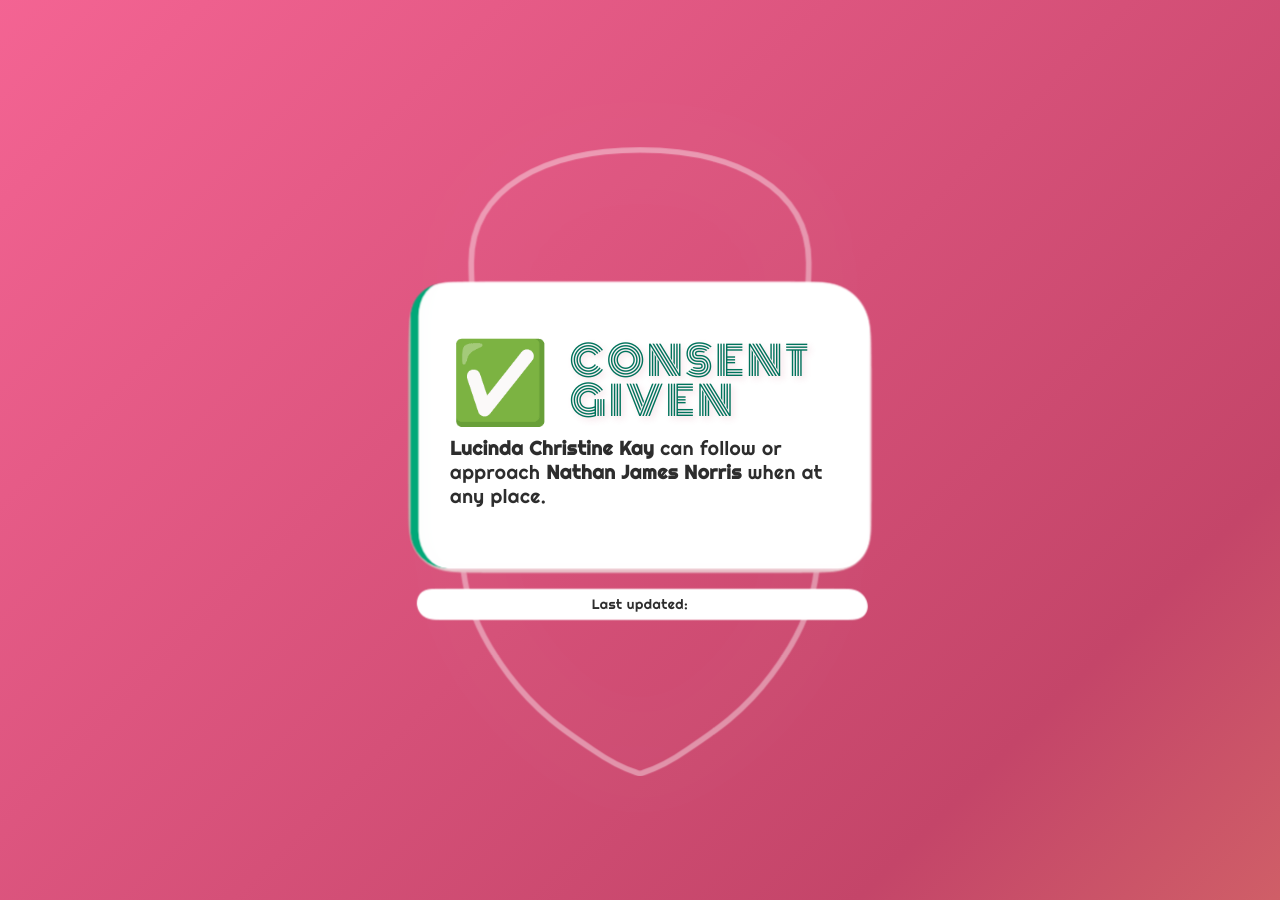
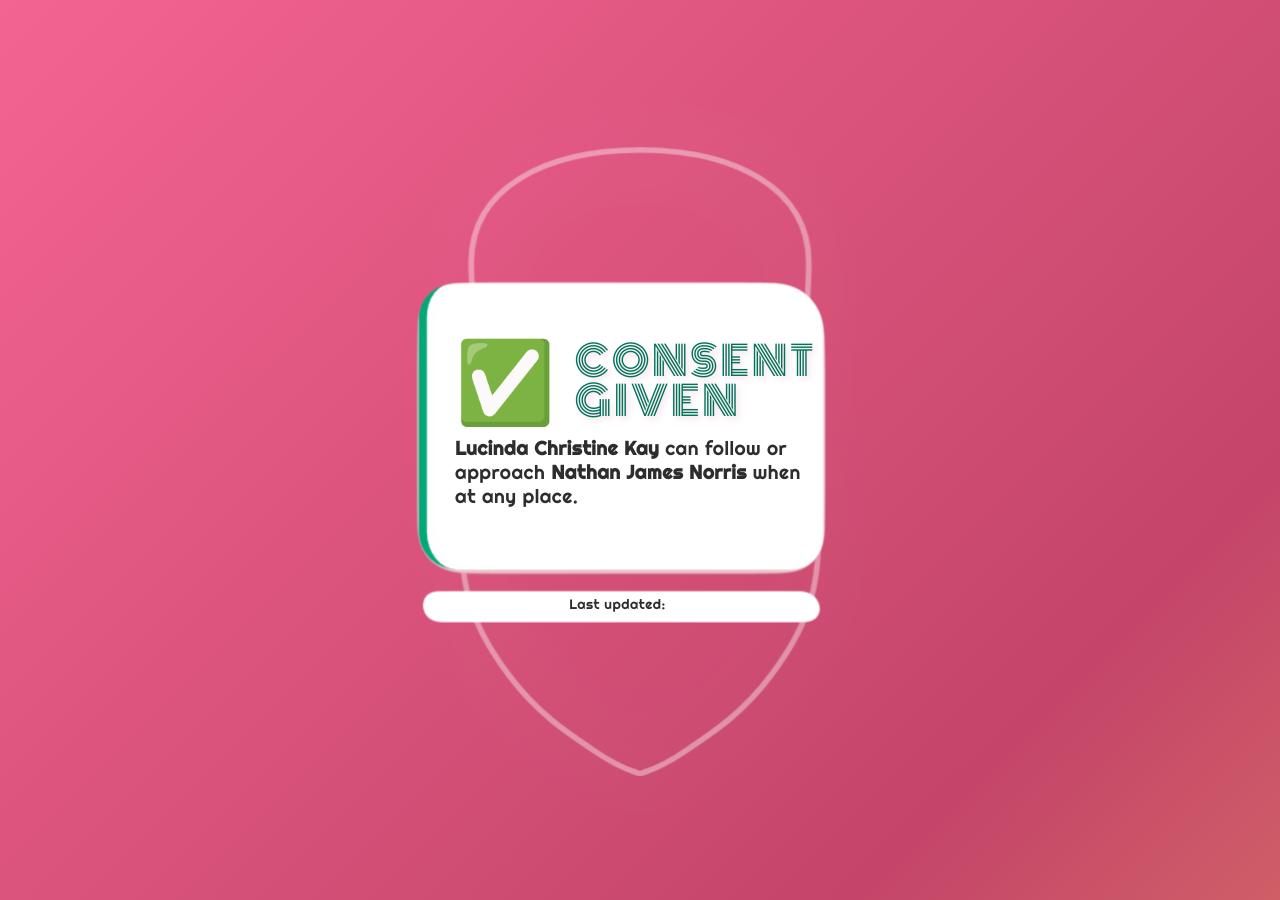
Before and after one commit to nathanjnorris/consent, a Jekyll site: the page built from index.html, in a window 1280 px wide. Built offline with Jekyll 4.4.1, drawn with Linux system fonts in a browser that asks for light colours.

Commit message:
style: can it contain?

```diff
--- a/_layouts/default.html
+++ b/_layouts/default.html
@@ -58,7 +58,7 @@
             width: min(95vw, 650px);
             height: min(90vh, 750px);
             pointer-events: none;
-            z-index: 1;
+            z-index: 0;
         }
 
         .lava-lamp-outline svg {
@@ -90,11 +90,10 @@
 
         .status-container {
             text-align: center;
-            max-width: 500px;
-            width: 100%;
+            max-width: 450px;
+            width: 90%;
             position: relative;
             z-index: 2;
-            padding: 20px;
         }
 
         .status-display {
@@ -109,6 +108,7 @@
             gap: 0 20px;
             align-items: start;
             z-index: 1;
+            max-width: 100%;
         }
 
         .status-display::before {
@@ -132,19 +132,19 @@
         @keyframes morph {
             0%, 100% {
                 border-radius: 30px 40px 30px 40px;
-                transform: translateY(0) scale(1);
+                transform: translateY(0) scale(1) translateX(0);
             }
             25% {
                 border-radius: 40px 30px 50px 30px;
-                transform: translateY(-5px) scale(1.01);
+                transform: translateY(-10px) scale(1.01) translateX(-5px);
             }
             50% {
                 border-radius: 30px 50px 30px 40px;
-                transform: translateY(0) scale(1);
+                transform: translateY(0) scale(1) translateX(5px);
             }
             75% {
                 border-radius: 50px 30px 40px 30px;
-                transform: translateY(5px) scale(0.99);
+                transform: translateY(10px) scale(0.99) translateX(-3px);
             }
         }
 
@@ -326,15 +326,15 @@
         @keyframes morphSmall {
             0%, 100% {
                 border-radius: 20px 25px 20px 25px;
-                transform: translateX(0) scale(1);
+                transform: translateX(0) scale(1) translateY(0);
             }
             33% {
                 border-radius: 25px 20px 30px 20px;
-                transform: translateX(-3px) scale(1.02);
+                transform: translateX(-5px) scale(1.02) translateY(-3px);
             }
             66% {
                 border-radius: 20px 30px 20px 25px;
-                transform: translateX(3px) scale(0.98);
+                transform: translateX(5px) scale(0.98) translateY(3px);
             }
         }
 
```
